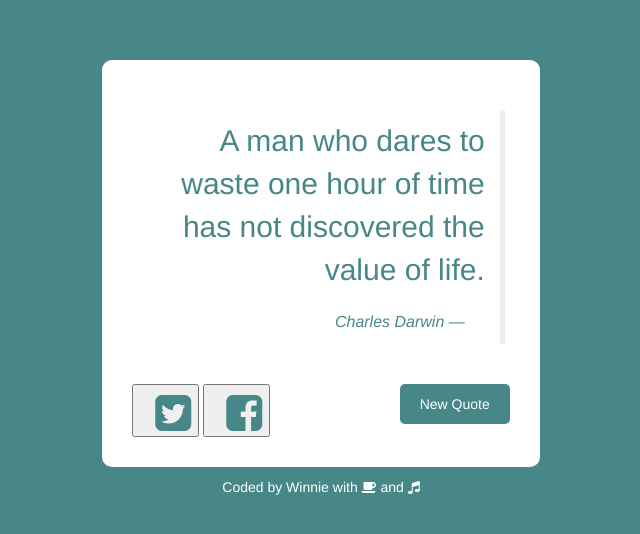
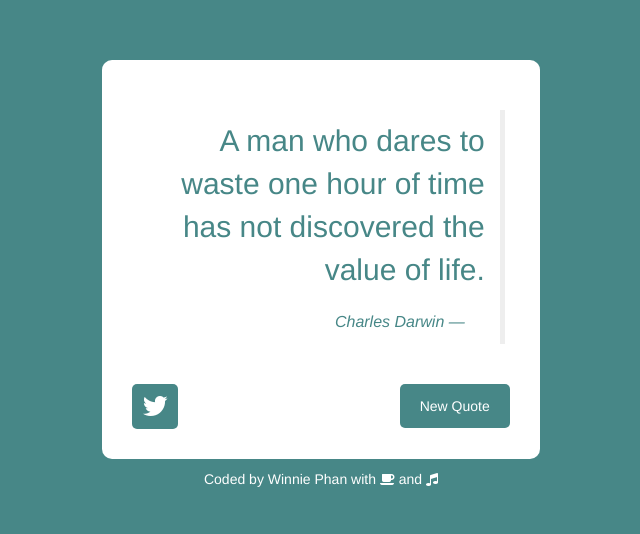
Before and after one commit to winnie1312/freecodecamp-projects, a plain HTML site: page random-quote-machine/random-quote-machine.html in a window 1280 px wide. Shown: the part 190-724 px from the top of the page, without its empty margins (319-959 px from the left). Drawn offline with nearby package versions, Linux system fonts and the light colour scheme.

Commit message:
fix twitter share

```diff
--- a/random-quote-machine/random-quote-machine.css
+++ b/random-quote-machine/random-quote-machine.css
@@ -40,9 +40,20 @@ display: inline-block;
 }
 
 .icons {
-  color: #478787;
-  margin-left: 15px;
-  margin-top: 5px;
+  color: #fff;
+
+
+}
+
+.tweet-button {
+  border: none;
+  outline: none;
+  background-color: #478787;
+  border-radius: 5px;
+  padding: 8px 10px;
+}
+.tweet-button:hover {
+  opacity: 0.8;
 }
 
 .new-quote-button {
@@ -53,7 +64,7 @@ display: inline-block;
   background-color: #478787;
   color: #fff;
   border-radius: 5px;
-  padding: 10px 20px;
+  padding: 12px 20px;
   border: none;
   margin-bottom: 0;
   outline: none;
@@ -81,3 +92,11 @@ display: inline-block;
   -o-transition: color 1s ease-out;
   transition: color 1s ease-out;
 }
+
+#winnie {
+  color: #fff;
+  text-decoration: none;
+}
+#winnie:hover {
+  opacity: 0.8;
+}
--- a/random-quote-machine/random-quote-machine.html
+++ b/random-quote-machine/random-quote-machine.html
@@ -25,13 +25,8 @@
         <div>
           <div class="social-icons">
             <a id="twitter-button" target="_blank">
-              <button type="button">
-                <i class="fa fa-twitter-square fa-3x icons changedColor"></i>
-              </button>
-            </a>
-            <a id="facebook-button" target="_blank">
-              <button>
-                <i class="fa fa-facebook-square fa-3x icons changedColor"></i>
+              <button type="button" class="tweet-button backgroundColor">
+                <i class="fa fa-twitter fa-2x icons"></i>
               </button>
             </a>
           </div>
@@ -41,7 +36,7 @@
         </div>
       </div>
     </div>
-    <p class="text-center bottom">Coded by Winnie with <i class="fa fa-coffee"></i>
+    <p class="text-center bottom">Coded by <a href="https://github.com/winnie1312" target="_blank" id="winnie">Winnie Phan</a> with <i class="fa fa-coffee"></i>
     and <i class="fa fa-music"></i></p>
   </div>
 </body>
--- a/random-quote-machine/random-quote-machine.js
+++ b/random-quote-machine/random-quote-machine.js
@@ -39,7 +39,4 @@ $(document).ready(function() {
   $("#twitter-button").on("click", function() {
     window.open("https://twitter.com/intent/tweet?text=" + $("#quote").text() + " By " + $("#author").text() +".");
   })
-
-
-
 });
```
